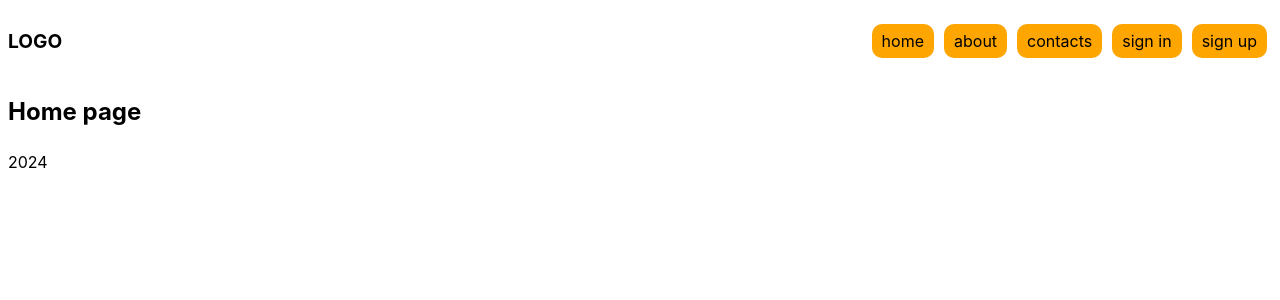
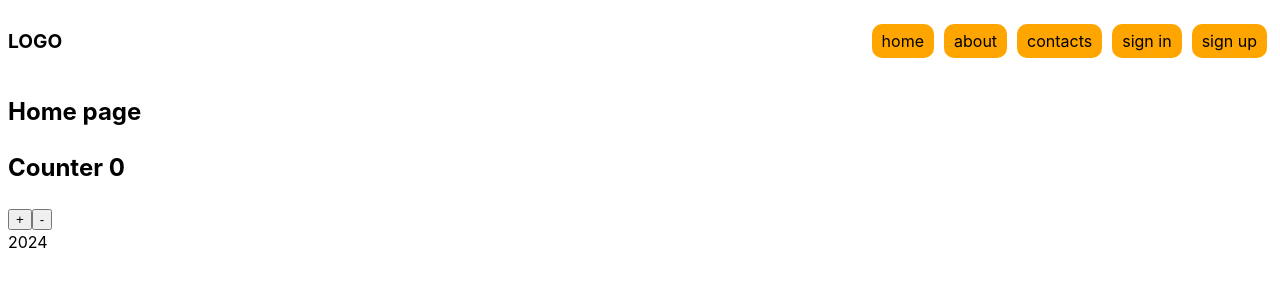
Before and after one commit to Oleksandrenko-Artem/react-app-20-09-2024, a React (Vite) app: page / in a window 1280 px wide. Shown: the top 300 px of the page. Built offline with nearby package versions, Linux system fonts and the light colour scheme.

Commit message:
Add Counter

```diff
--- a/package.json
+++ b/package.json
@@ -12,10 +12,13 @@
   "dependencies": {
     "@mdi/js": "^7.4.47",
     "@mdi/react": "^1.6.1",
+    "@reduxjs/toolkit": "^2.5.1",
     "formik": "^2.4.6",
     "react": "^18.3.1",
     "react-dom": "^18.3.1",
+    "react-redux": "^9.2.0",
     "react-router-dom": "^7.1.3",
+    "redux": "^5.0.1",
     "yup": "^1.6.1"
   },
   "devDependencies": {
--- /dev/null
+++ b/src/components/Counter/Counter.jsx
@@ -0,0 +1,24 @@
+import { useSelector, useDispatch } from 'react-redux';
+import { increment, decrement } from '../../store/counterSlice';
+
+const Counter = () => {
+    const countValue = useSelector((state) => state.counter.count);
+    const dispatch = useDispatch();
+    const addCount = () => {
+        dispatch(increment());
+    }
+    const subCount = () => {
+        dispatch(decrement());
+    }
+    return (
+        <div>
+            <h2>Counter {countValue}</h2>
+            <div>
+                <button onClick={addCount}>+</button>
+                <button onClick={subCount}>-</button>
+            </div>
+        </div>
+    );
+}
+
+export default Counter;
--- a/src/main.jsx
+++ b/src/main.jsx
@@ -1,10 +1,14 @@
-import { StrictMode } from 'react'
-import { createRoot } from 'react-dom/client'
-import App from './App.jsx'
-import './index.css'
+import { StrictMode } from 'react';
+import { createRoot } from 'react-dom/client';
+import { Provider } from 'react-redux';
+import store from './store/index.js';
+import App from './App.jsx';
+import './index.css';
 
 createRoot(document.getElementById('root')).render(
   <StrictMode>
-    <App />
+    <Provider store={store}>
+      <App />
+    </Provider>
   </StrictMode>
 )
--- a/src/pages/HomePage.jsx
+++ b/src/pages/HomePage.jsx
@@ -1,9 +1,10 @@
-
+import Counter from './../components/Counter/Counter';
 
 const HomePage = () => {
     return (
         <section>
             <h1>Home page</h1>
+            <Counter/>
         </section>
     );
 }
--- /dev/null
+++ b/src/store/counterSlice.js
@@ -0,0 +1,17 @@
+import { createSlice } from "@reduxjs/toolkit";
+
+const counterSlice = createSlice({
+    name: 'counter',
+    initialState: { count: 0 },
+    reducers: {
+        increment: (state) => {
+            state.count += 1;
+        },
+        decrement: (state) => {
+            state.count -= 1;
+        },
+    }
+});
+
+export const { increment, decrement } = counterSlice.actions;
+export default counterSlice.reducer;
--- /dev/null
+++ b/src/store/index.js
@@ -0,0 +1,10 @@
+import { configureStore } from "@reduxjs/toolkit";
+import counterSliceReducer from './counterSlice';
+
+const store = configureStore({
+    reducer: {
+        counter: counterSliceReducer,
+    }
+});
+
+export default store;
```
Also changed, not shown: 1 other file (tests, documents, lock files or other folders).
